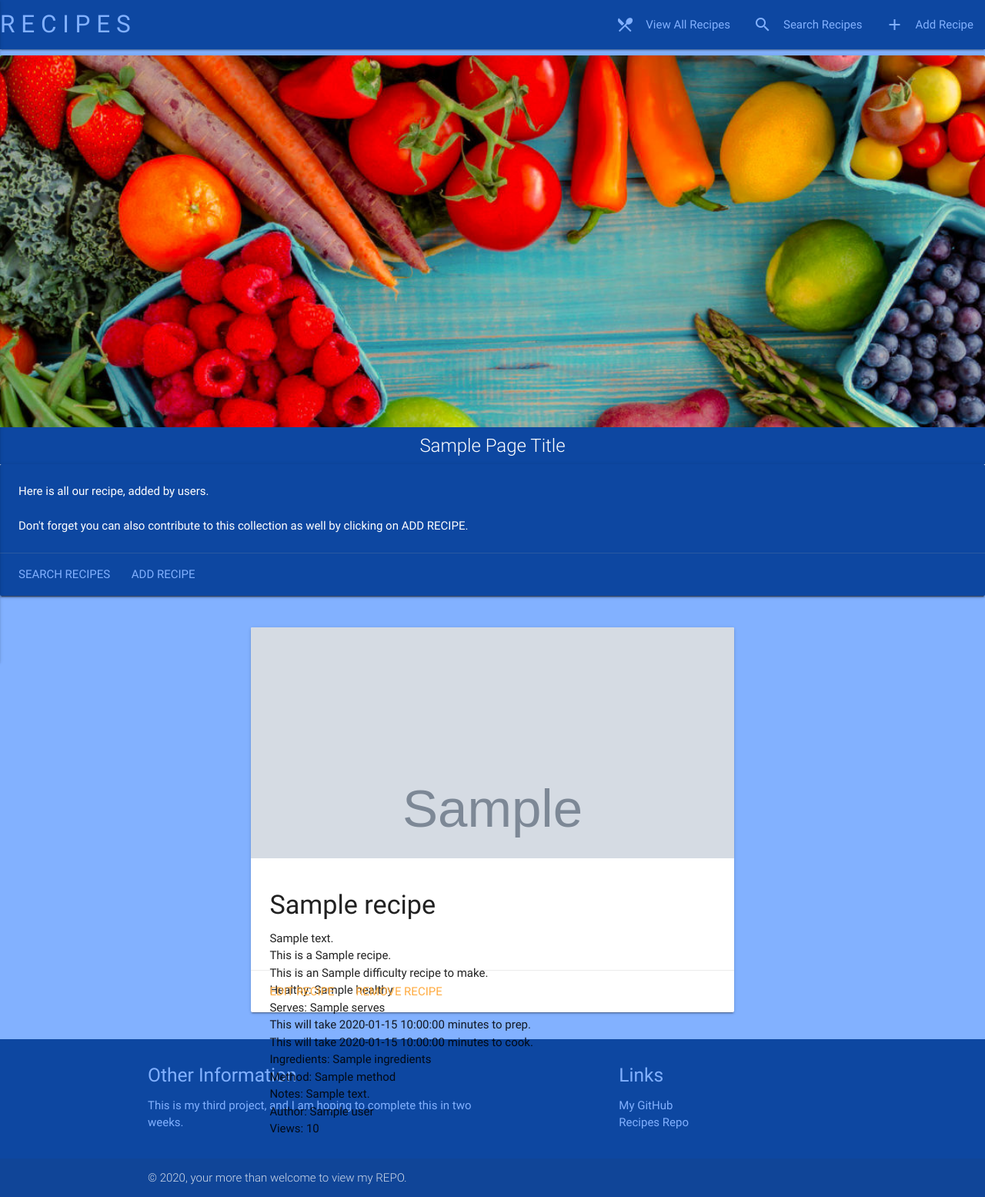
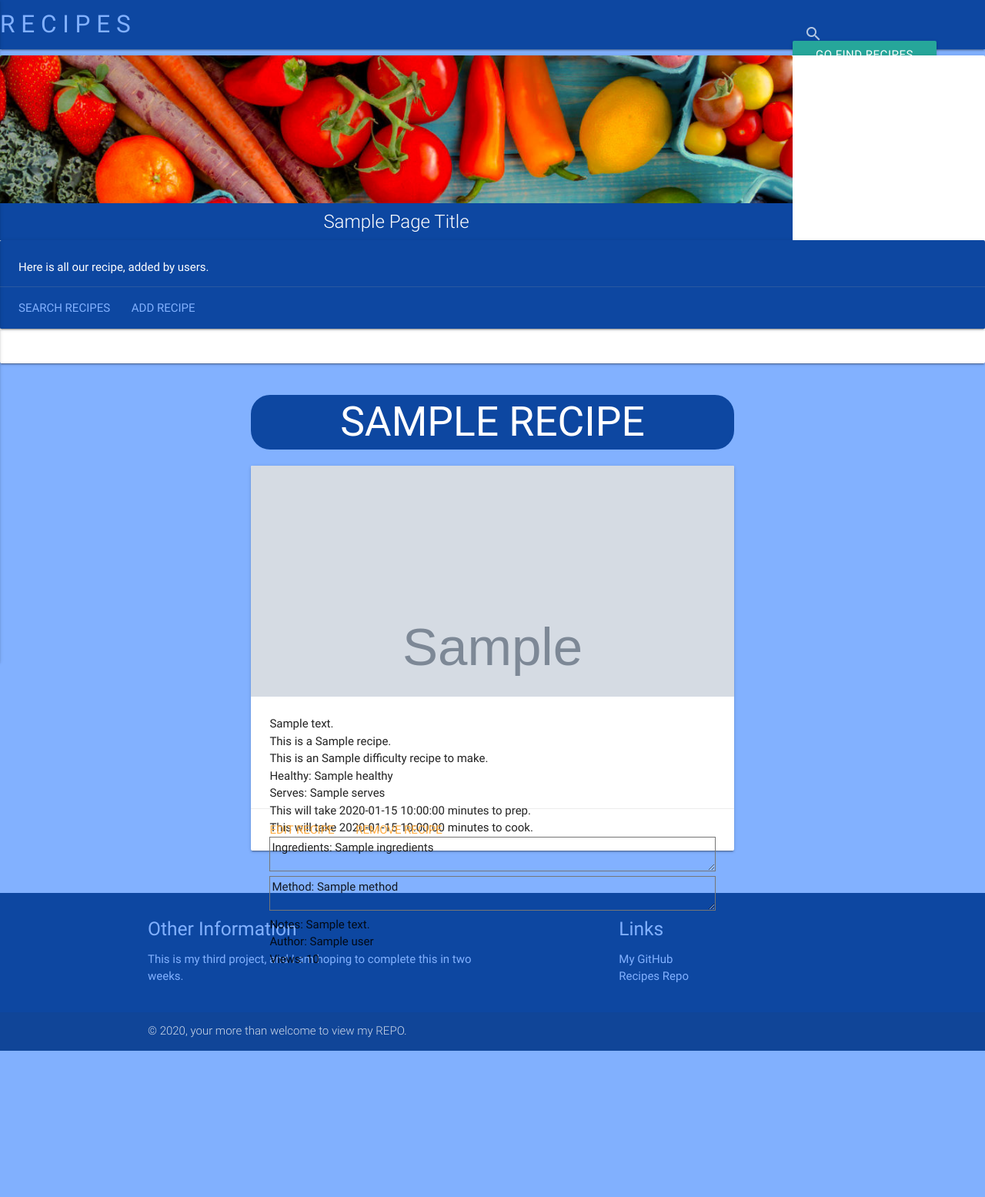
Before and after one commit to jjackson19862017/Milestone4_Recipes, a Flask app: template templates/detailsrecipe.html in a window 1280 px wide. Shown: the whole page at 77% size. After the commit the page ends 1365 px from the top, so only its background shows below. Run offline with Flask 2, Linux system fonts and the light colour scheme; the template is opened without the code that fills it: most values are stand-ins (such as "Sample title", 1, 10 or a date in 2020); grey boxes marked "Sample" are stand-in pictures; some libraries are stand-ins or nearby versions.

Commit message:
Added Search Functionality

```diff
--- a/app.py
+++ b/app.py
@@ -104,6 +104,26 @@ def view_recipe_details(recipe_id):
     the_recipe = mongo.db.recipes.find_one({'_id': ObjectId(recipe_id)})
     return render_template('detailsrecipe.html', recipe=the_recipe,page_title="RECIPE DETAILS")
 
+"""Search Mongo for Recipes"""
+@app.route('/find_recipes', methods=['GET', 'POST'])
+def find_recipes():
+    if request.method=='POST':
+
+        # get the search term
+        search_field = request.form.get("search_field")
+
+        #  create the index
+        mongo.db.recipes.create_index( [("$**", 'text')] )
+
+         # search with the search term that came through the form
+        cursor = mongo.db.recipes.find({ "$text": { "$search": search_field } })
+        recipes = [recipe for recipe in cursor]
+
+        # send recipes to page
+        return render_template('searchrecipes.html', recipes=recipes, query=search_field)
+
+    return render_template('searchrecipes.html')
+
 
 if __name__ == '__main__':
     app.run(host=os.environ.get('IP'),
--- a/static/css/mystyle.css
+++ b/static/css/mystyle.css
@@ -60,6 +60,18 @@ body {
     background-color: #0D47A1;
     text-align: center;
     text-transform: capitalize;
+    color: white;
+}
+
+.rnd_blue_title_card {
+    padding: 2px !important;
+    border: 4px solid #0D47A1 !important;
+    width: 100%;
+    background-color: #0D47A1;
+    border-radius: 25px;
+    text-align: center;
+    text-transform: capitalize;
+    color: white;
 }
 
 .lightblue_title_card {
--- a/templates/base.html
+++ b/templates/base.html
@@ -17,13 +17,22 @@
     <nav>
         <!--    Nav Bar at the top of the window     -->
         <div class="nav-wrapper blue darken-4">
+            <a href="#" data-activates="slide-out" class="button-collapse"><i class="material-icons">menu</i></a>
             <a href="{{ url_for('view_recipes') }}" class="brand-logo blue-text text-accent-1">R E C I P E S</a>
-            <a href="#" data-activates="slide-out" class="button-collapse"><i class="material-icons">menu</i></a>
-            <!--    Side Loading Nav Bar Hamburger symbol   -->
+
             <ul id="nav-mobile" class="right hide-on-med-and-down">
-                <li><a href="{{ url_for('view_recipes') }}" class="blue-text text-accent-1"><i class="material-icons left blue-text text-accent-1">local_dining</i>View All Recipes</a></li>
+                <form action="{{ url_for('find_recipes') }}" method="POST">
+                    <div class="input-field search-bar">
+                        <input id="search_field" type="search" required="" name="search_field">
+                        <label class="label-icon" for="search"><i class="material-icons">search</i></label>
+                        <i class="material-icons">close</i>
+                    </div>
+                    <button class="btn submit_btn" type="submit">Go Find Recipes</button>
+                </form>
+                <!--<li><a href="{{ url_for('view_recipes') }}" class="blue-text text-accent-1"><i class="material-icons left blue-text text-accent-1">local_dining</i>View All Recipes</a></li>
                 <li><a href="#" class="blue-text text-accent-1"><i class="material-icons left blue-text text-accent-1">search</i>Search Recipes</a></li>
                 <li><a href="{{ url_for('add_recipe') }}" class="blue-text text-accent-1"><i class="material-icons left blue-text text-accent-1">add</i>Add Recipe</a></li>
+                -->
             </ul>
             <!--    Side Loading Nav Bar Main Code  -->
             <ul id="slide-out" class="side-nav blue darken-4">
@@ -54,9 +63,10 @@
                 <li><a class="blue-text text-accent-1 center" href="https://github.com/jjackson19862017/Milestone4_Recipes">Recipes Repo</a></li>
             </ul>
         </div>
+
     </nav>
     <!--    Header bar for each template html    -->
-    <div class="row card">
+    <div class="row card medium">
         <div class="card-image">
             <img src="{{ url_for('static', filename='images/foodcard.jpg')}}">
             <span class="card-title blue_title_card">{{ page_title }}</span>
@@ -65,8 +75,10 @@
     </div>
     </div>
     </div>
-    <div class="blue accent-1 container">
-        {% block content %} {% endblock %}
+    <div class="row">
+        <div class="blue accent-1 container">
+            {% block content %} {% endblock %}
+        </div>
     </div>
     <footer class="page-footer blue darken-4">
         <div class="container">
@@ -101,6 +113,7 @@
             $(".button-collapse").sideNav();
             $('select').material_select();
             $('input#input_text, textarea#textarea1').characterCounter();
+            $(".dropdown-button").dropdown();
         });
     </script>
 </body>
--- a/templates/detailsrecipe.html
+++ b/templates/detailsrecipe.html
@@ -18,14 +18,13 @@
 <div class="container">
     <div class="row">
         <div class="col s12 m12">
-            <h2 class="header"></h2>
+            <h2 class="header rnd_blue_title_card">{{ recipe.recipe_name.upper() }}</h2>
             <div class="card large">
                 <div class="card-image">
                     <img src="{{ recipe.recipe_image }}">
                 </div>
                 <div class="card-stacked">
                     <div class="card-content">
-                        <h4>{{ recipe.recipe_name.capitalize() }}</h4>
                         <p>{{ recipe.description }}</p>
                         <p>This is a {{ recipe.meal_type.capitalize() }} recipe.</p>
                         <p>This is an {{ recipe.difficulty.capitalize() }} recipe to make.</p>
@@ -33,8 +32,8 @@
                         <p>Serves: {{ recipe.serves }}</p>
                         <p>This will take {{ recipe.prep_time }} minutes to prep.</p>
                         <p>This will take {{ recipe.cooking_time }} minutes to cook.</p>
-                        <p>Ingredients: {{ recipe.ingredients }}</p>
-                        <p>Method: {{ recipe.method }}</p>
+                        <textarea>Ingredients: {{ recipe.ingredients }}</textarea>
+                        <textarea>Method: {{ recipe.method }}</textarea>
                         <p>Notes: {{ recipe.notes }}</p>
                         <p>Author: {{ recipe.author.capitalize() }}</p>
                         <p>Views: {{ recipe.views }}</p>
--- a/templates/searchrecipe.html
+++ /dev/null
@@ -1 +0,0 @@
-{% extends 'base.html' %} {% block content %} {% endblock %}
```
Also changed, not shown: templates/index.html (+1 -11 lines), templates/searchrecipes.html (added, +24 -0 lines), README.md.
